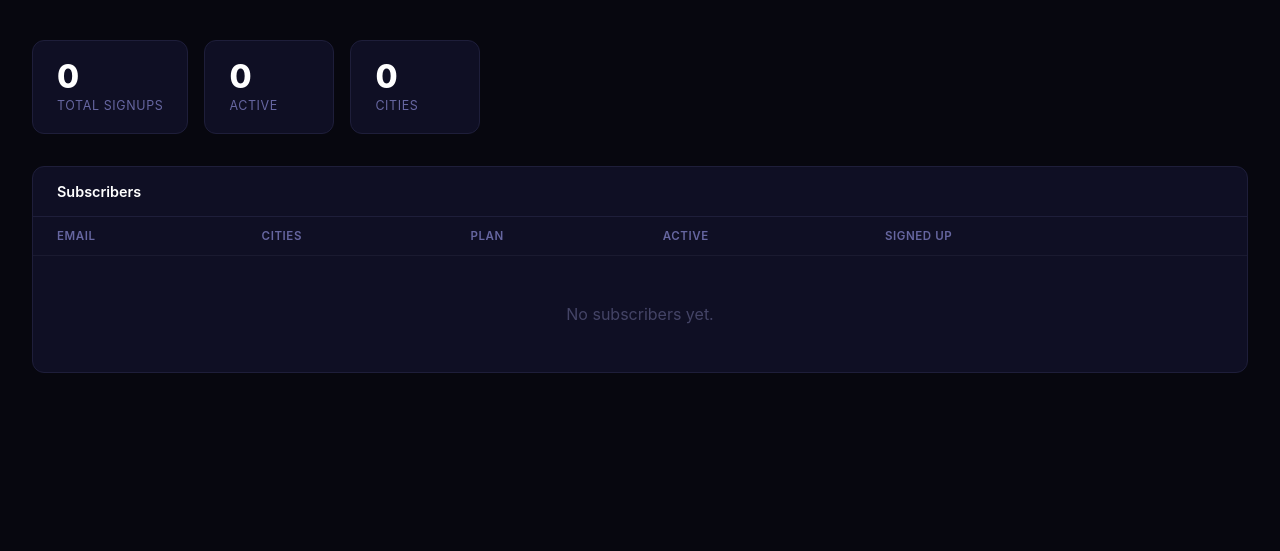
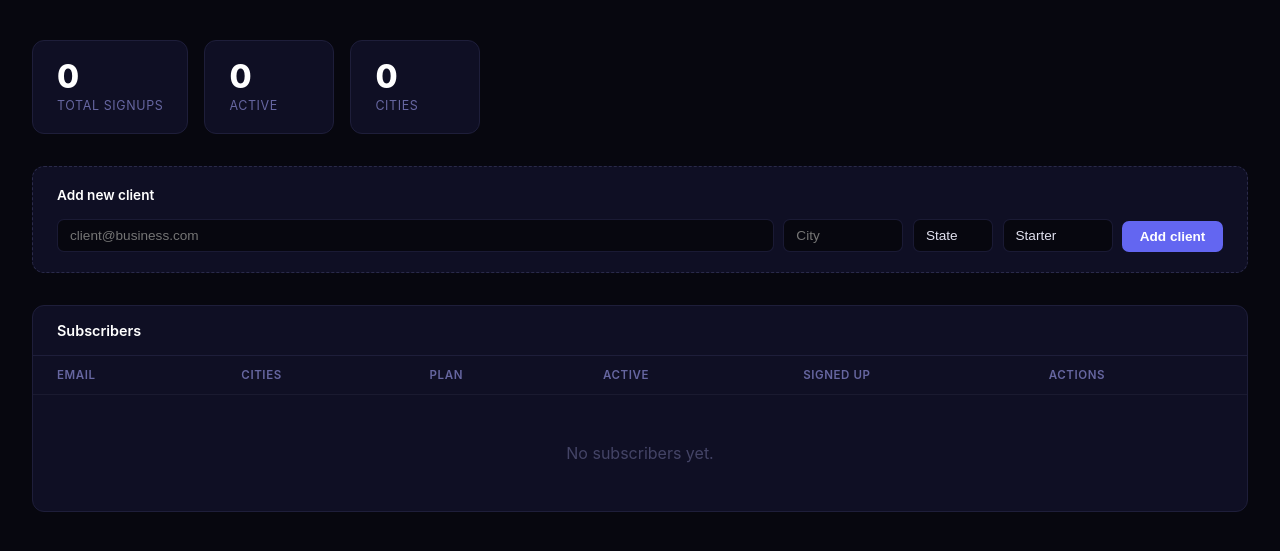
Before and after one commit to phunclick-pixel/surgecast, a Flask app: template templates/admin.html in a window 1280 px wide. Shown: the part 57-608 px from the top of the page. Run offline with Flask 3, Linux system fonts and the light colour scheme; the template is opened without the code that fills it, so the values that code supplies are empty.

Commit message:
Add manual client add form and send report button to admin panel
- "Add new client" card with email/city/state/plan fields above subscriber table
- "Send report" button per subscriber row with loading/success/error states
- "Actions" column header in subscriber table

Co-Authored-By: Claude Sonnet 4.6 <noreply@anthropic.com>

```diff
--- a/templates/admin.html
+++ b/templates/admin.html
@@ -80,7 +80,39 @@
                   border-radius: 6px; color: #555570; font-size: 0.78rem; cursor: pointer; }
     .delete-btn:hover { border-color: #ef4444; color: #f87171; }
 
+    .report-btn { padding: 0.3rem 0.6rem; background: transparent; border: 1px solid #2a2a4a;
+                  border-radius: 6px; color: #6366f1; font-size: 0.78rem; cursor: pointer;
+                  margin-right: 0.4rem; }
+    .report-btn:hover { border-color: #6366f1; background: rgba(99,102,241,0.08); }
+    .report-btn:disabled { opacity: 0.4; cursor: default; }
+
     .flash { font-size: 0.72rem; color: #4ade80; margin-left: 0.4rem; display: none; }
+
+    /* Add client card */
+    .add-client {
+      background: #0f0f24; border: 1px dashed #2a2a4a; border-radius: 12px;
+      padding: 1.25rem 1.5rem; margin-bottom: 2rem;
+    }
+    .add-client h3 { font-size: 0.85rem; font-weight: 600; color: #fff; margin-bottom: 1rem; }
+    .add-client-row { display: flex; gap: 0.6rem; flex-wrap: wrap; align-items: flex-end; }
+    .add-client-row input, .add-client-row select {
+      padding: 0.5rem 0.75rem; background: #07070f;
+      border: 1px solid rgba(100,100,200,0.2); border-radius: 7px;
+      color: #e2e2f0; font-size: 0.85rem; outline: none;
+    }
+    .add-client-row input:focus, .add-client-row select:focus { border-color: #6366f1; }
+    .add-client-row input[placeholder="client@business.com"] { flex: 1; min-width: 200px; }
+    .add-client-row input[placeholder="City"] { width: 120px; }
+    .add-client-row select { width: 80px; appearance: none; cursor: pointer; }
+    .add-client-row select.plan-sel { width: 110px; }
+    .add-client-btn {
+      padding: 0.5rem 1.1rem; background: #6366f1; color: #fff;
+      border: none; border-radius: 7px; font-size: 0.85rem; font-weight: 600;
+      cursor: pointer; white-space: nowrap;
+    }
+    .add-client-btn:hover { background: #4f46e5; }
+    .add-client-btn:disabled { background: #2a2a50; cursor: default; }
+    .add-client-msg { font-size: 0.8rem; margin-top: 0.6rem; display: none; }
   </style>
 </head>
 <body>
@@ -122,6 +154,38 @@
 </div>
 {% endif %}
 
+<!-- Add client -->
+<div class="add-client">
+  <h3>Add new client</h3>
+  <div class="add-client-row">
+    <input type="email" id="ac-email" placeholder="client@business.com">
+    <input type="text"  id="ac-city"  placeholder="City">
+    <select id="ac-state">
+      <option value="">State</option>
+      <option>AL</option><option>AK</option><option>AZ</option><option>AR</option>
+      <option>CA</option><option>CO</option><option>CT</option><option>DE</option>
+      <option>FL</option><option>GA</option><option>HI</option><option>ID</option>
+      <option>IL</option><option>IN</option><option>IA</option><option>KS</option>
+      <option>KY</option><option>LA</option><option>ME</option><option>MD</option>
+      <option>MA</option><option>MI</option><option>MN</option><option>MS</option>
+      <option>MO</option><option>MT</option><option>NE</option><option>NV</option>
+      <option>NH</option><option>NJ</option><option>NM</option><option>NY</option>
+      <option>NC</option><option>ND</option><option>OH</option><option>OK</option>
+      <option>OR</option><option>PA</option><option>RI</option><option>SC</option>
+      <option>SD</option><option>TN</option><option>TX</option><option>UT</option>
+      <option>VT</option><option>VA</option><option>WA</option><option>WV</option>
+      <option>WI</option><option>WY</option>
+    </select>
+    <select id="ac-plan" class="plan-sel">
+      <option value="starter">Starter</option>
+      <option value="growth">Growth</option>
+      <option value="pro">Pro</option>
+    </select>
+    <button class="add-client-btn" id="ac-btn" onclick="addClient()">Add client</button>
+  </div>
+  <div class="add-client-msg" id="ac-msg"></div>
+</div>
+
 <div class="table-wrap">
   <div class="table-header"><h3>Subscribers</h3></div>
   <table>
@@ -132,7 +196,7 @@
         <th>Plan</th>
         <th>Active</th>
         <th>Signed up</th>
-        <th></th>
+        <th>Actions</th>
       </tr>
     </thead>
     <tbody>
@@ -164,6 +228,8 @@
         </td>
         <td class="date">{{ s.created_at[:10] if s.created_at else '—' }}</td>
         <td>
+          <button class="report-btn" id="rpt-{{ s.id }}"
+                  onclick="sendReport('{{ s.id }}')">Send report</button>
           <button class="delete-btn" onclick="deleteSub('{{ s.id }}', '{{ s.email }}')">Delete</button>
         </td>
       </tr>
@@ -200,6 +266,57 @@
     await fetch('/admin/delete/' + id, { method: 'POST' });
     document.getElementById('row-' + id).remove();
   }
+
+  async function sendReport(id) {
+    const btn = document.getElementById('rpt-' + id);
+    btn.disabled = true;
+    btn.textContent = 'Sending…';
+    const res  = await fetch('/admin/send-report/' + id, { method: 'POST' });
+    const data = await res.json();
+    if (data.sent !== undefined) {
+      btn.textContent = 'Sent ✓';
+      setTimeout(() => { btn.disabled = false; btn.textContent = 'Send report'; }, 3000);
+    } else {
+      btn.textContent = data.error || 'Error';
+      setTimeout(() => { btn.disabled = false; btn.textContent = 'Send report'; }, 3000);
+    }
+  }
+
+  async function addClient() {
+    const email = document.getElementById('ac-email').value.trim();
+    const city  = document.getElementById('ac-city').value.trim();
+    const state = document.getElementById('ac-state').value;
+    const plan  = document.getElementById('ac-plan').value;
+    const btn   = document.getElementById('ac-btn');
+    const msg   = document.getElementById('ac-msg');
+
+    msg.style.display = 'none';
+    if (!email || !city || !state) {
+      msg.style.cssText = 'display:block;color:#f87171;';
+      msg.textContent = 'Email, city, and state are required.';
+      return;
+    }
+
+    btn.disabled = true; btn.textContent = 'Adding…';
+    const res  = await fetch('/admin/add-subscriber', {
+      method: 'POST',
+      headers: { 'Content-Type': 'application/json' },
+      body: JSON.stringify({ email, city, state, plan }),
+    });
+    const data = await res.json();
+
+    if (data.success) {
+      msg.style.cssText = 'display:block;color:#4ade80;';
+      msg.textContent = email + ' added successfully. Reload to see them in the table.';
+      document.getElementById('ac-email').value = '';
+      document.getElementById('ac-city').value  = '';
+      document.getElementById('ac-state').value = '';
+    } else {
+      msg.style.cssText = 'display:block;color:#f87171;';
+      msg.textContent = data.error || 'Something went wrong.';
+    }
+    btn.disabled = false; btn.textContent = 'Add client';
+  }
 </script>
 </body>
 </html>
```
